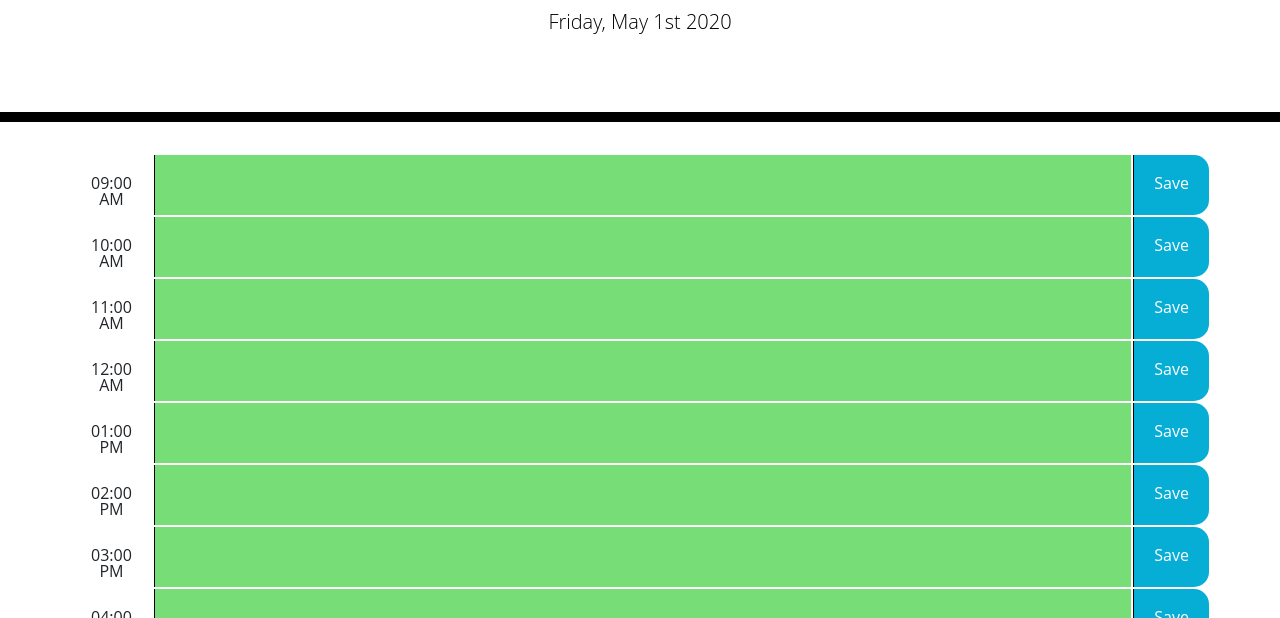
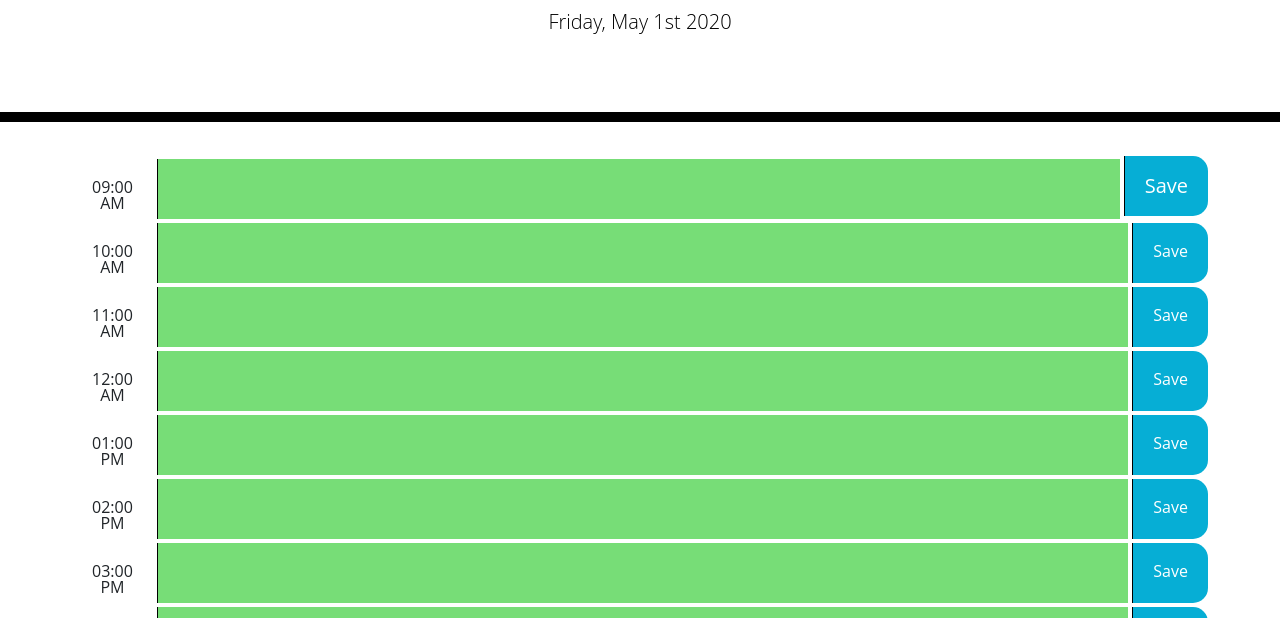
Before and after one commit to hoyeoness9837/Day-Planner, a plain HTML site: page Develop/index.html in a window 1280 px wide. In both pictures the pointer is over the element 1171 px from the left and 367 px from the top of the page. Shown: the part 182-800 px from the top of the page. Drawn offline with nearby package versions, Linux system fonts and the light colour scheme.

Commit message:
updated README

```diff
--- a/Develop/style.css
+++ b/Develop/style.css
@@ -22,7 +22,7 @@ textarea {
   border-bottom: 10px solid black;
 }
 
-/*change below styles*/
+/*apply media query to interact in mobile user UX*/
 @media screen and (max-width: 576px) {
   .containerwrap {
     display: flex;
@@ -30,6 +30,7 @@ textarea {
     justify-content: space-between;
   }
 }
+/*display it as flex, align them with more flexbox features*/
 .container {
   display: flex;
   background-color: white;
@@ -43,7 +44,7 @@ textarea {
 .item {
   height: 60px;
   padding: 20px;
-  margin: 1px;
+  margin: 2px;
 }
 
 .description {
@@ -94,7 +95,7 @@ textarea {
   flex-basis: 2%;
 }
 
-.js-saveBtn i:hover {
+.js-saveBtn:hover {
   font-size: 20px;
   transition: all 0.3s ease-in-out;
 }
```
Also changed, not shown: 1 other file.
